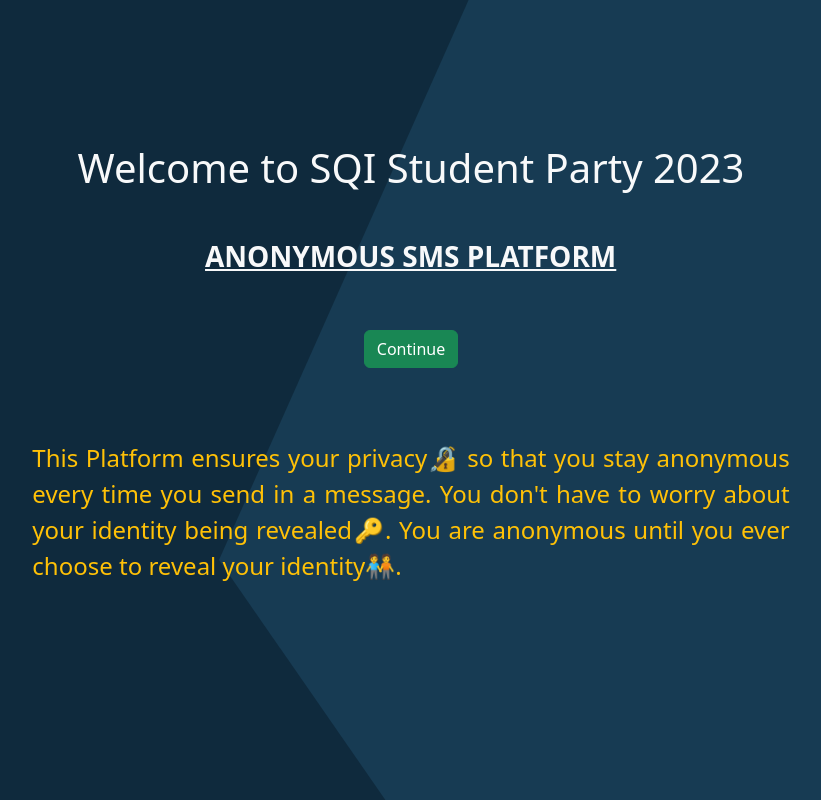
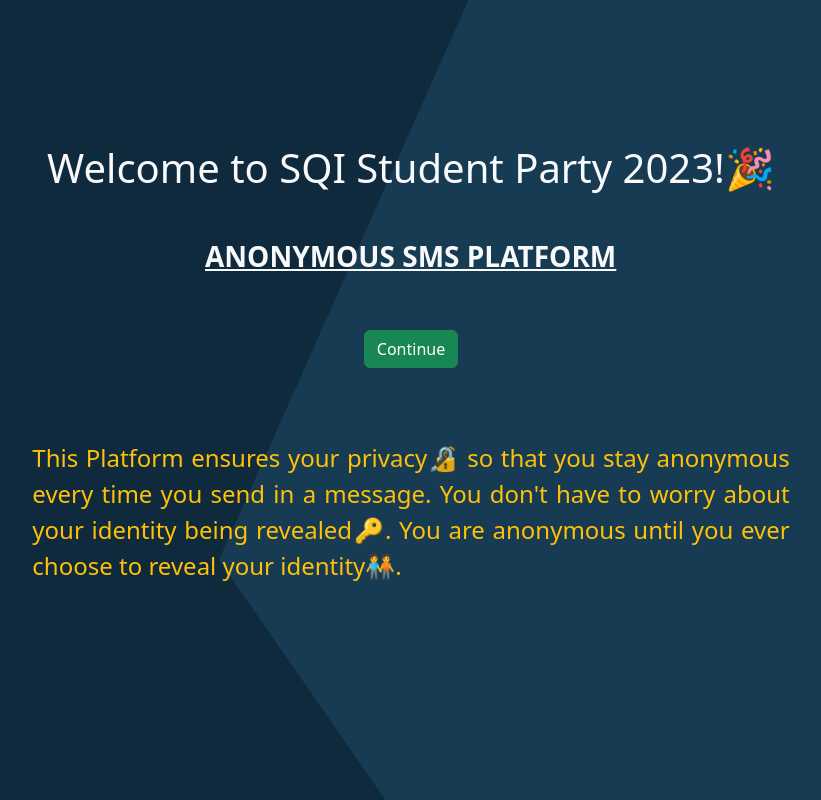
Before and after one commit to Oluwafemi-John1/Anonymous-message-app, a React (Vite) app: page / in a window 1280 px wide. Shown: the whole page, without its empty margins (229-1050 px from the left). Built offline with nearby package versions, Linux system fonts and the light colour scheme.

Commit message:
Update welcome message in Home component

```diff
--- a/src/components/Home.jsx
+++ b/src/components/Home.jsx
@@ -33,7 +33,7 @@ const Home = () => {
     return (
         <>
             <div className="mt-5 col-lg-8 col-10 mx-auto text-center p-lg-5 p-2">
-                <h1 className='mt-lg-5 mt-4 text-light'>Welcome to SQI Student Party 2023</h1>
+                <h1 className='mt-lg-5 mt-4 text-light'>Welcome to SQI Student Party 2023!🎉</h1>
                 <h3 className='text-light text-uppercase mt-lg-5 mt-4 animate__tada animate__animated animate__delay-2s fw-bold text-decoration-underline'>Anonymous SMS Platform</h3>
                 <button onClick={signIn} className='btn btn-success my-5'>Continue</button>
                 <p className='mt-4 text-warning fs-4' style={{textAlign: 'justify'}}>
```
